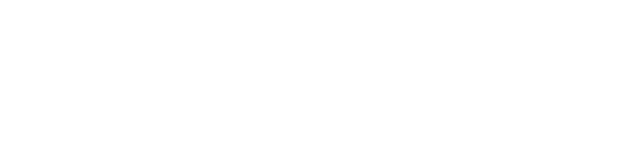
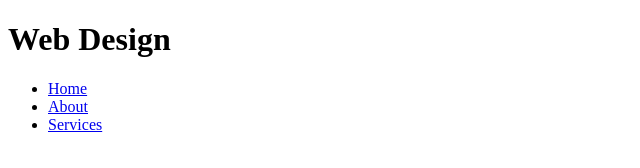
Before and after one commit to JonathanMitchell1234/FullWebpage, a plain HTML site: page index.html in a window 1280 px wide. Shown: the whole page, without its empty margins (0-640 px from the left). Drawn offline with Linux system fonts and the light colour scheme.

Commit message:
Built header section of HTML

```diff
--- a/index.html
+++ b/index.html
@@ -11,7 +11,32 @@
     <title>Jonathan's Web Design</title>
 </head>
 <body>
+  <header>
+   <div class="container">
+        <div id="branding"></div>
+            <h1><span class=highlight><Jonathan's</span> Web Design</h1>
+   </div>
+   <nav>
+    <ul>
+      <li id="current">
+        <a href="#">Home</a>
+      </li>
+      <li>
+        <a href="#About">About</a>
+      </li>
+      <li>
+        <a href="#Services">Services</a>
+      </li>
+    </ul>
+  </nav>
 
+
+
+
+
+
+
+  </header>
 
 
 
```
